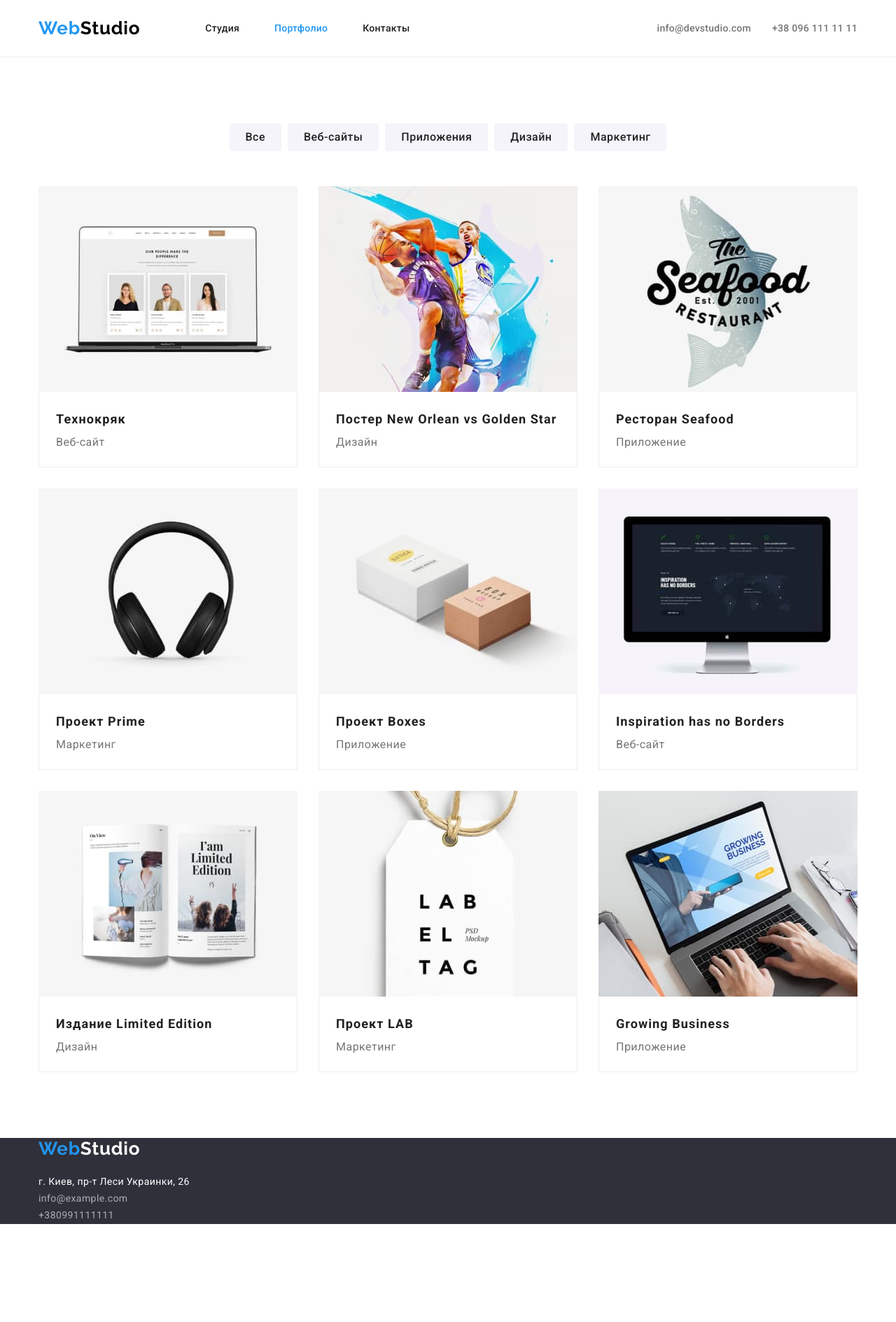
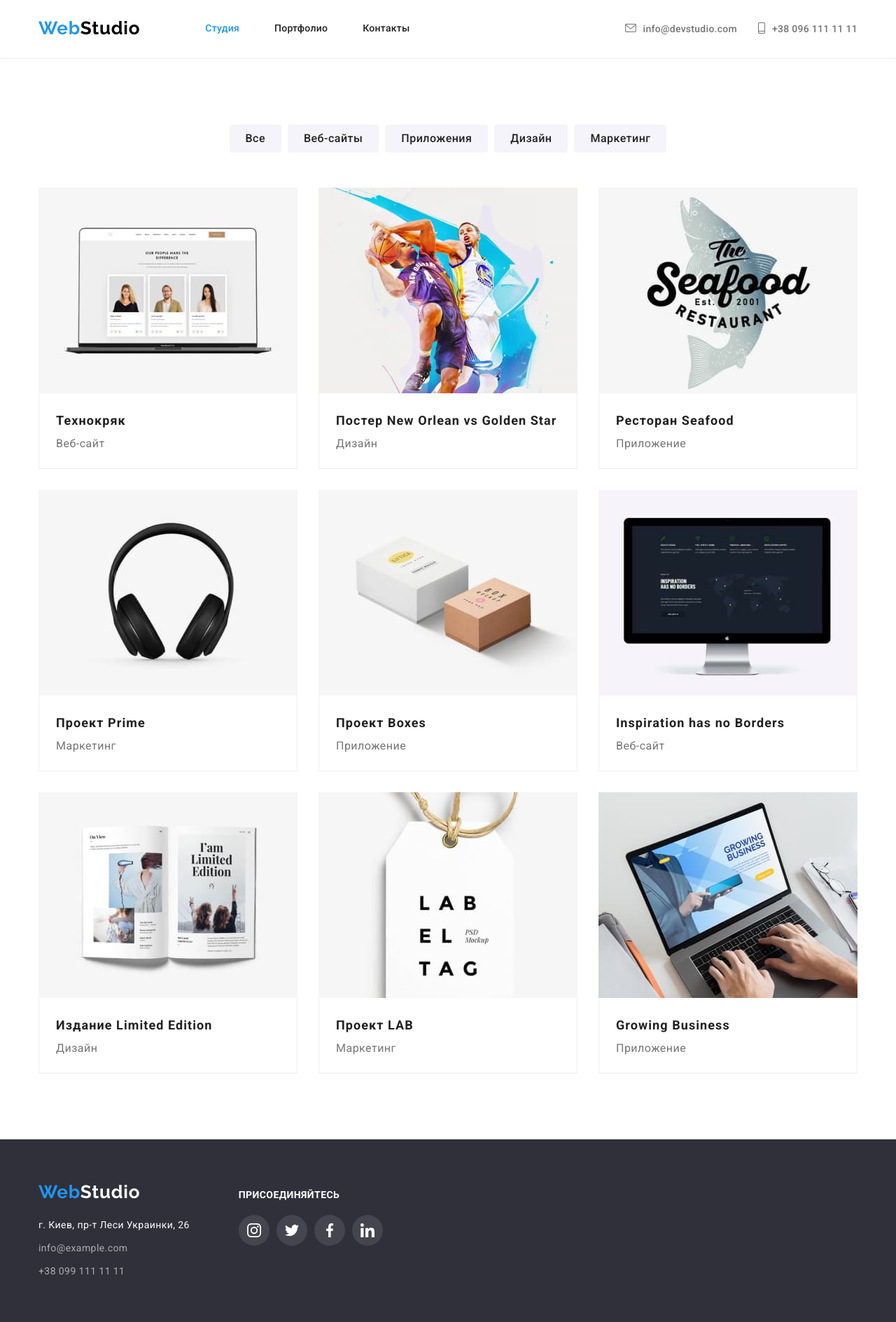
Before and after one commit to Weselka/goit-markup-hw-04, a plain HTML site: page portfolio.html in a window 1280 px wide. Shown: the whole page at 70% size. Before the commit the page ends 1749 px from the top, so only its background shows below. Drawn offline with nearby package versions, Linux system fonts and the light colour scheme.

Commit message:
copypast header+footer

```diff
--- a/portfolio.html
+++ b/portfolio.html
@@ -17,16 +17,36 @@
     <div class="container main-nav">
         <a href="" lang="en" class="logo-header link">Web<span class="logo-up link">Studio</span>
         </a>
-            <nav class="nav">
+        <nav>
             <ul class="site-nav list">
-                    <li class="item"><a href="./index.html" class="link">Студия</a></li>
-                    <li class="item"><a href="./portfolio.html" class="link current">Портфолио</a></li>
+                <li class="item">
+                    <a href="./index.html" class="link current">Студия</a>
+                </li>
+                <li class="item"><a href="./portfolio.html" class="link">Портфолио</a></li>
                 <li class="item"><a href="" class="link">Контакты</a></li>
             </ul>
         </nav>
         <ul class="contact list">
-                <li class="item"><a href="mailto:info@devstudio.com" class="link">info@devstudio.com</a></li>
-                <li class="item"><a href="tel:+380961111111" class="link">+38 096 111 11 11</a></li>
+            <li class="item">
+                <a href="mailto:info@devstudio.com" class="contact-link link">
+                    <div class="icon">
+                        <svg width="16" height="12">
+                            <use href="./images/symbol-contacts-defs.svg#envelope"></use>
+                        </svg>
+                    </div>
+                    info@devstudio.com
+                </a>
+            </li>
+            <li class="item">
+                <a href="tel:+380961111111" class="contact-link link">
+                    <div class="icon">
+                        <svg width="10" height="16">
+                            <use href="./images/symbol-contacts-defs.svg#smartphone"></use>
+                        </svg>
+                    </div>
+                    +38 096 111 11 11
+                </a>
+            </li>
         </ul>
     </div>
 </header>
@@ -129,16 +149,57 @@
         </section>
     </main>
     <footer class="footer">
-        <div class="container">
+        <div class="container footer-info">
+            <div class="footer-site">
                 <a href="" lang="en" class="logo-footer link">Web<span class="logo-down link">Studio</span>
                 </a>
                 <address class="address">
                     <a href="" class="footer-address link">г. Киев, пр-т Леси Украинки, 26</a>
-                <ul class="list">
-                    <li><a href="mailto:info@example.com" class="footer-link link">info@example.com</a></li>
-                    <li><a href="tel:+380991111111" class="footer-link link">+380991111111</a></li>
+                    <ul class="footer-list list">
+                        <li class="address-link"><a href="mailto:info@example.com"
+                                class="footer-link link">info@example.com</a></li>
+                        <li class="address-link"><a href="tel:+380991111111" class="footer-link link">+38 099 111 11 11</a>
+                        </li>
                     </ul>
                 </address>
+            </div>
+            <div class="footer-soc-info">
+                <strong class="footer-title">присоединяйтесь</strong>
+                <ul class="footer-soc-list list">
+                    <li class="footer-soc-item">
+                        <a class="footer-soc-link" href="">
+                            <svg width="20" height="20" class="footer-soc-icon">
+                                <use href="./images/symbol-soc-link-defs.svg#instagram">
+                                </use>
+                            </svg>
+                        </a>
+                    </li>
+                    <li class="footer-soc-item">
+                        <a class="footer-soc-link" href="">
+                            <svg width="20" height="20" class="footer-soc-icon">
+                                <use href="./images/symbol-soc-link-defs.svg#twitter">
+                                </use>
+                            </svg>
+                        </a>
+                    </li>
+                    <li class="footer-soc-item">
+                        <a class="footer-soc-link" href="">
+                            <svg width="20" height="20" class="footer-soc-icon">
+                                <use href="./images/symbol-soc-link-defs.svg#facebook">
+                                </use>
+                            </svg>
+                        </a>
+                    </li>
+                    <li class="footer-soc-item">
+                        <a class="footer-soc-link" href="">
+                            <svg width="20" height="20" class="footer-soc-icon">
+                                <use href="./images/symbol-soc-link-defs.svg#linkedin">
+                                </use>
+                            </svg>
+                        </a>
+                    </li>
+                </ul>
+            </div>
         </div>
     </footer>
 </body>
```
Lines whose indentation alone changed are shown as unchanged.
